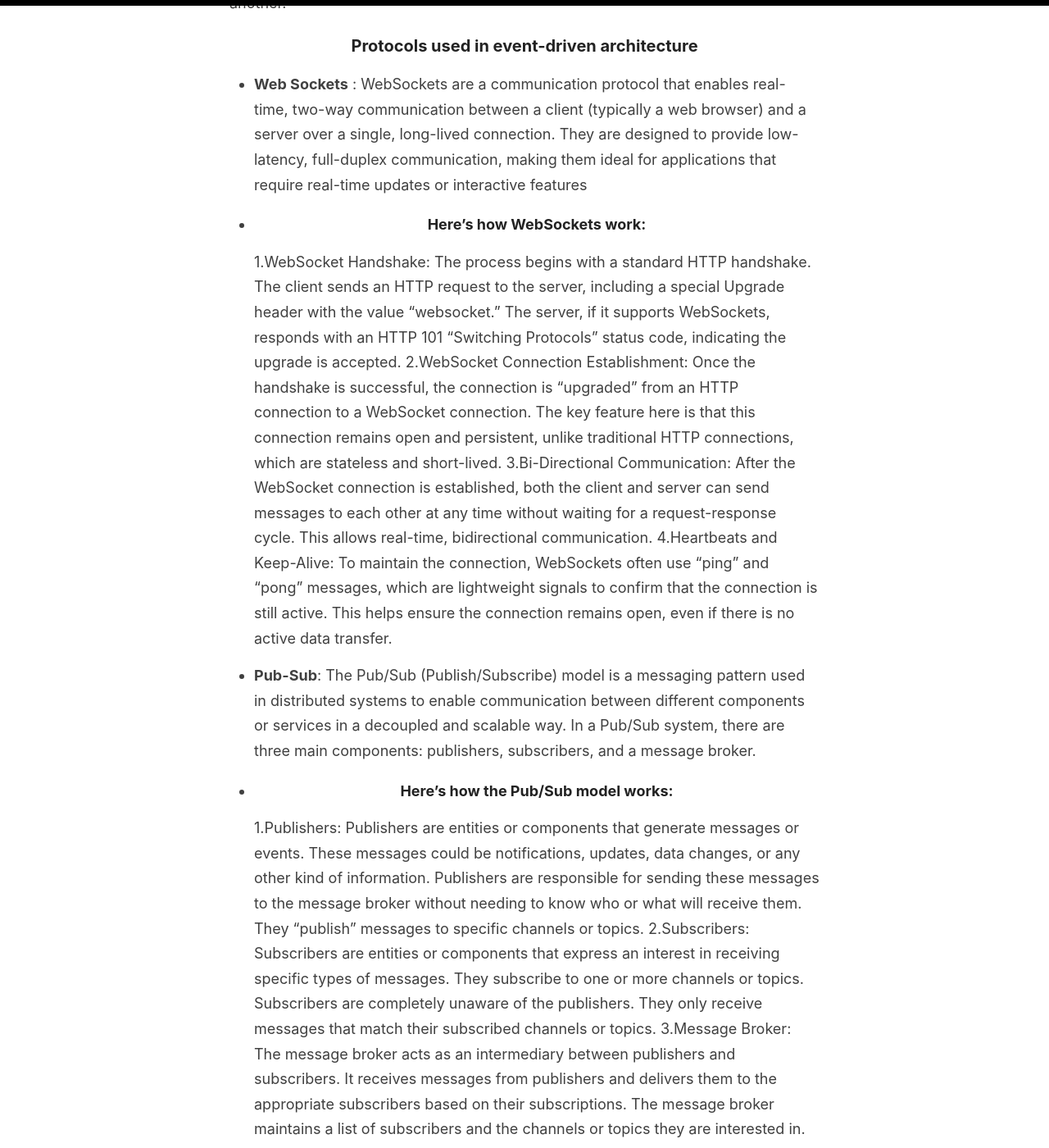
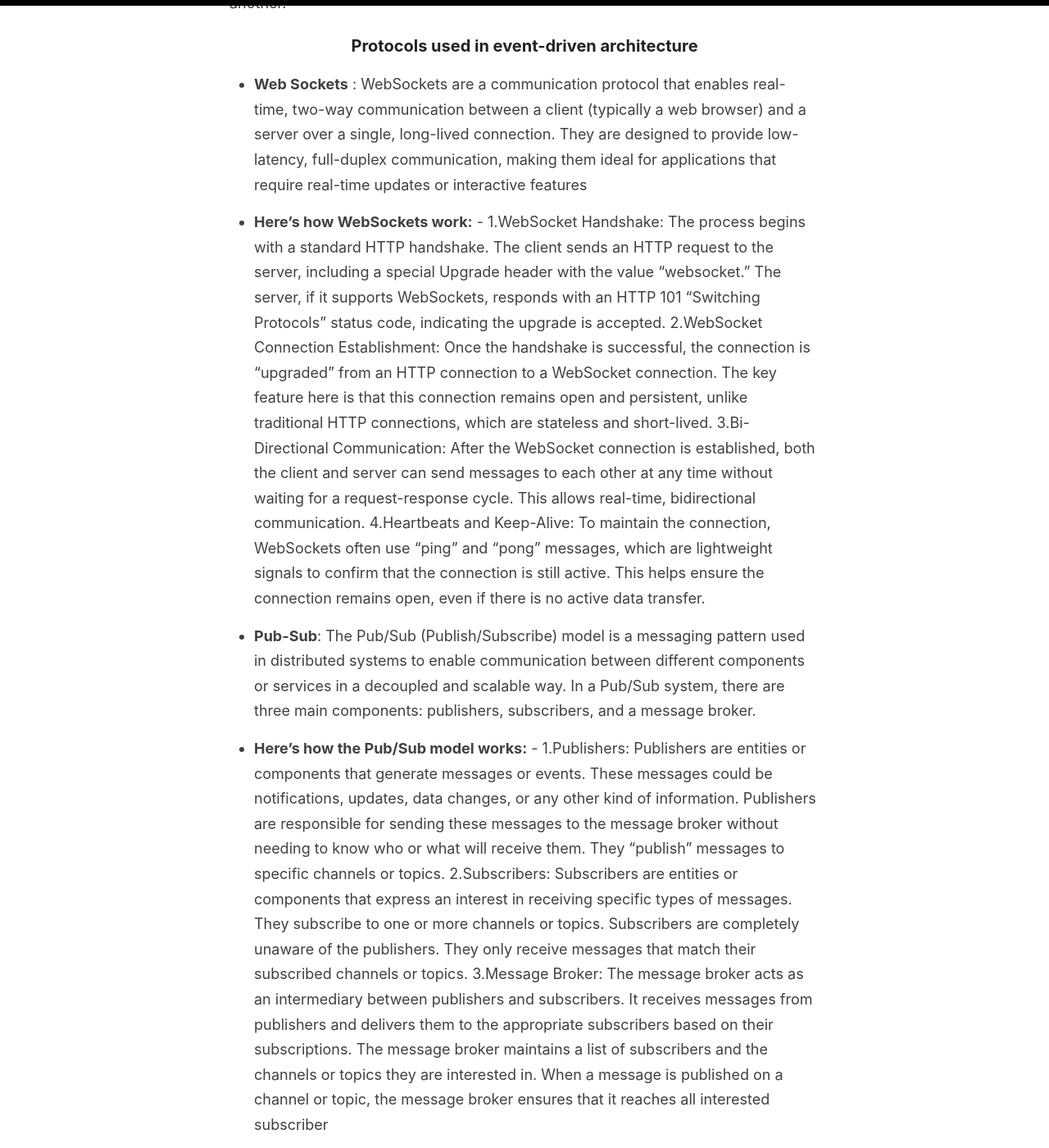
Before and after one commit to patnidevesh/patnidevesh.github.io, a Jekyll site: the page built from _posts/2023-10-10-event-driven-architecture.md, in a window 1280 px wide and 1400 px high, scrolled down 2416 px. Shown: the whole window at 82% size. Built offline with Jekyll 4.4.1, drawn with Linux system fonts in a browser that asks for light colours; some of the changed text lies outside the part shown.

Commit message:
Update 2023-10-10-event-driven-architecture.md

```diff
--- a/_posts/2023-10-10-event-driven-architecture.md
+++ b/_posts/2023-10-10-event-driven-architecture.md
@@ -33,7 +33,8 @@ As mentioned above events are generally referred to change in state. When you th
 ### Protocols used in event-driven architecture
 - **Web Sockets** : WebSockets are a communication protocol that enables real-time, two-way communication between a client (typically a web browser) and a server over a single, long-lived connection. They are designed to provide low-latency, full-duplex communication, making them ideal for applications that require real-time updates or interactive features
 
-- #### Here's how WebSockets work:
+- **Here's how WebSockets work:**
+ 	-
 	1.WebSocket Handshake: The process begins with a standard HTTP handshake. The client sends an HTTP request to the server, including a special Upgrade header with the value "websocket." The server, if it supports WebSockets, responds with an HTTP 101 "Switching Protocols" status code, indicating the upgrade is accepted.
 	2.WebSocket Connection Establishment: Once the handshake is successful, the connection is "upgraded" from an HTTP connection to a WebSocket connection. The key feature here is that this connection remains open and persistent, unlike traditional HTTP connections, which are stateless and short-lived.
 	3.Bi-Directional Communication: After the WebSocket connection is established, both the client and server can send messages to each other at any time without waiting for a request-response cycle. This allows real-time, bidirectional communication.
@@ -41,21 +42,24 @@ As mentioned above events are generally referred to change in state. When you th
 
 - **Pub-Sub**:  The Pub/Sub (Publish/Subscribe) model is a messaging pattern used in distributed systems to enable communication between different components or services in a decoupled and scalable way. In a Pub/Sub system, there are three main components: publishers, subscribers, and a message broker.
 
-- #### Here's how the Pub/Sub model works:
+- **Here's how the Pub/Sub model works:**
+  	-
 	1.Publishers: Publishers are entities or components that generate messages or events. These messages could be notifications, updates, data changes, or any other kind of information. Publishers are responsible for sending these messages to the message broker without needing to know who or what will receive them. They "publish" messages to specific channels or topics.
 	2.Subscribers: Subscribers are entities or components that express an interest in receiving specific types of messages. They subscribe to one or more channels or topics. Subscribers are completely unaware of the publishers. They only receive messages that match their subscribed channels or topics.
 	3.Message Broker: The message broker acts as an intermediary between publishers and subscribers. It receives messages from publishers and delivers them to the appropriate subscribers based on their subscriptions. The message broker maintains a list of subscribers and the channels or topics they are interested in. When a message is published on a channel or topic, the message broker ensures that it reaches all interested subscriber
 
 - **Event Streams**: Event streams, often referred to as event sourcing or event logs, are a fundamental concept in the domain of distributed systems and data processing. They represent a sequence of discrete events that have occurred over time. Event streams are commonly used for various purposes, including real-time data processing, event-driven architectures, and auditing
 
-- #### Here's how event streams work:
+- **Here's how event streams work:**
+  	-
 	1.Events: Events are discrete occurrences or updates that happen within a system. These events can represent a wide range of activities, such as user actions (e.g., clicks, sign-ins), system changes (e.g., configuration updates), or sensor data (e.g., temperature readings). Each event is typically represented as a structured piece of data.
 	2.Event Log: Events are appended to an event log, which is essentially a time-ordered, immutable, and append-only data structure. The event log serves as a historical record of all events that have occurred within a system. Events are appended to the log as they happen, and once an event is added, it cannot be modified or deleted.
 	3.Event Stream Processing: Event streams can be processed in real-time or batch mode. Event stream processing involves reading events from the event log and taking actions based on the information contained in those events. This processing can include aggregations, analytics, notifications, or triggering other actions in response to specific events.
 
 - **Web Hooks** : Webhooks are a way for web applications to provide real-time data to other applications or services. They enable one application to notify another application or service about events or updates in near real-time. Webhooks are widely used for various purposes, such as triggering actions in response to events, data synchronization, and integrations between different software systems
 
-- #### Here's how webhooks work:
+- **Here's how webhooks work:**
+	-
 	1.Setup and Registration: To use webhooks, the receiving application or service (the webhook consumer) provides a URL endpoint where it can receive HTTP POST requests. This URL is typically provided to the sending application (the webhook provider). The webhook provider needs to know where to send data when an event occurs.
 	2.Event Occurs: An event, such as a user signing up, a payment being made, a new comment being posted, or any other event defined by the webhook provider, occurs in the provider's system. This could be a user action, a change in data, or any other trigger.
 	3.Notification: When the event occurs, the webhook provider generates a payload containing information about the event and sends an HTTP POST request to the URL endpoint provided by the webhook consumer. This payload is typically in JSON format and includes data related to the event.
```
